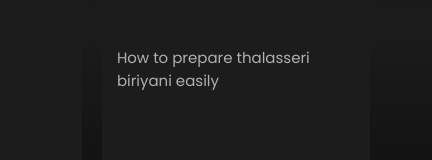
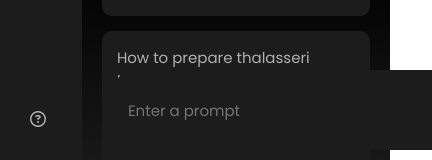
Before and after one commit to Vaishak-P/YGPT, a React (Vite) app: page / in a window 390 px wide. Shown: the part 684-844 px from the top of the page, 432 px wide, since content can reach past the window. Built offline with nearby package versions, Linux system fonts and the light colour scheme; no server answers.

Commit message:
mediaQueries minor fixes

```diff
--- a/src/styles/_media.scss
+++ b/src/styles/_media.scss
@@ -1,5 +1,30 @@
 @media (max-width:600px){
     .sidebar{
-        display: none;
+        max-height: 100vh;
     }
+    .result-title {
+        display: flex;
+        flex-direction: column;
+        i{
+            left: 0;
+        }
+    }
+    body{
+        max-height: 100vh;
+    }
+    .result-container{
+        max-height: 85vh;
+        overflow-y: scroll
+
+    }
+    .result-data {
+        display: flex;
+        flex-direction: column;
+    }
+     .search-box{
+        padding:  0rem;
+        position: fixed;
+        bottom: 10px;
+        background-color: aqua;
+     }
 }
```
